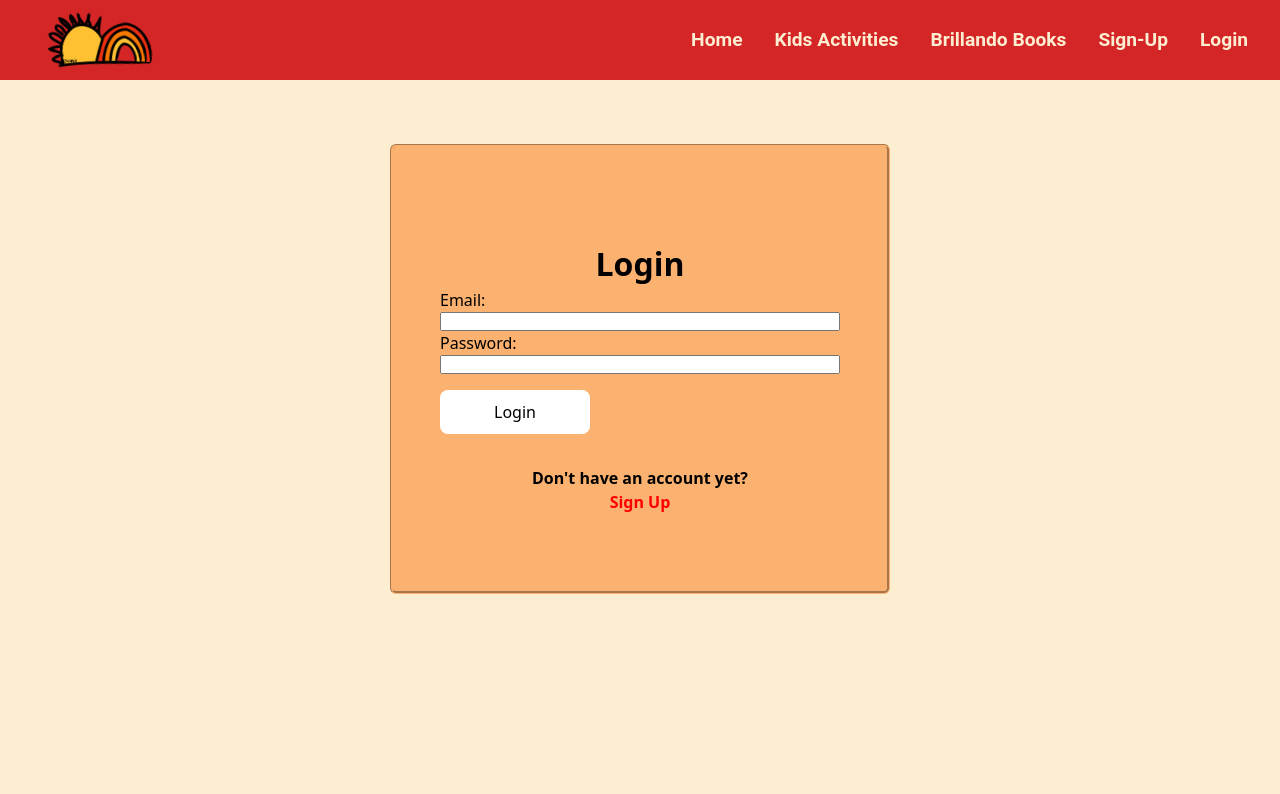
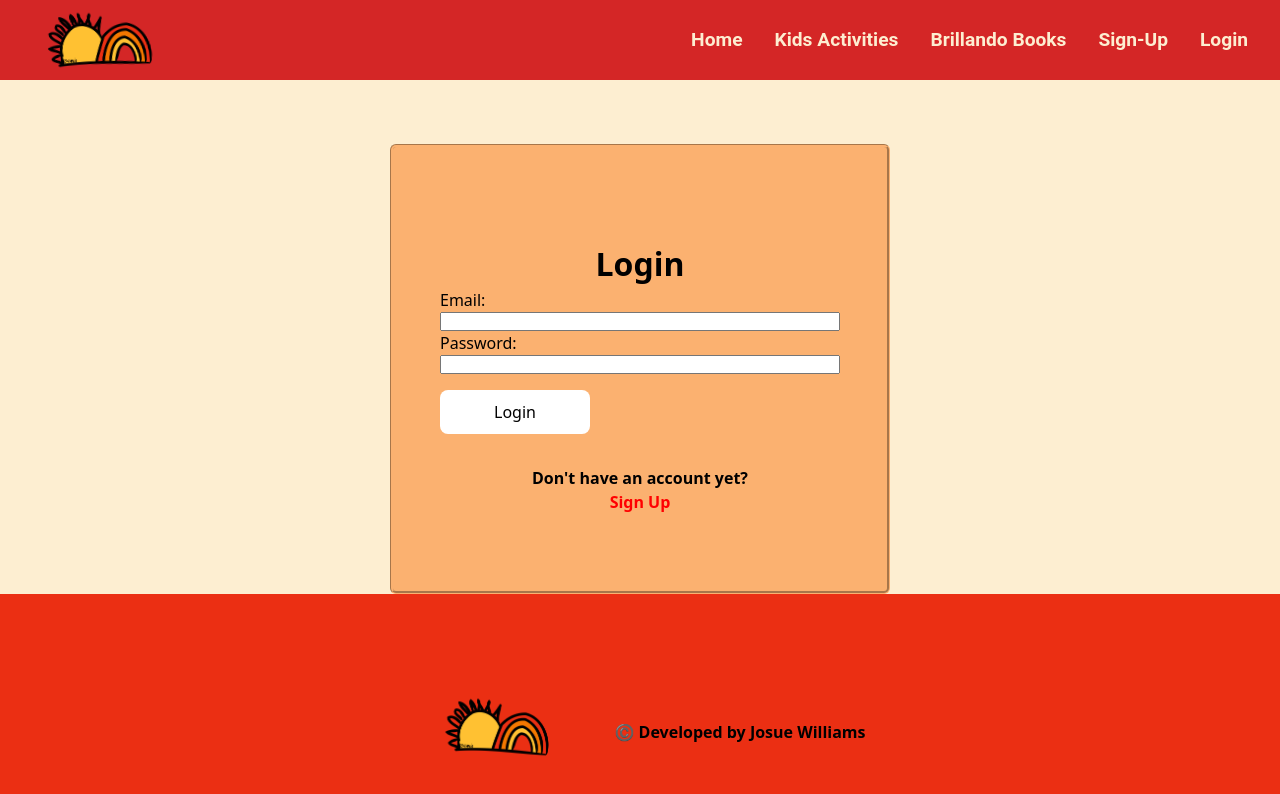
Before and after one commit to JosueW913/BrillandoClient, a React (Vite) app: page /login in a window 1280 px wide. Shown: the top 794 px of the page. Built offline with nearby package versions, Linux system fonts and the light colour scheme.

Commit message:
style work1

```diff
--- a/package.json
+++ b/package.json
@@ -11,7 +11,9 @@
   },
   "dependencies": {
     "axios": "^1.4.0",
+    "bootstrap": "^5.3.1",
     "react": "^18.2.0",
+    "react-bootstrap": "^2.8.0",
     "react-dom": "^18.2.0",
     "react-icons": "^4.10.1",
     "react-router-dom": "^6.14.2"
--- a/src/App.jsx
+++ b/src/App.jsx
@@ -14,6 +14,7 @@ import BookDetails from "./pages/BookDetails";
 import AddBook from "./pages/AddBook";
 import EditBook from "./pages/EditBook";
 import Navbar from "./components/Navbar";
+import Footer from "./components/Footer";
 
 
 
@@ -33,7 +34,7 @@ function App() {
 
   return (
     <div className="App">
-
+      <div className="main-content">
       <Navbar />
 
       <Routes>
@@ -63,6 +64,11 @@ function App() {
         </Route>
 
       </Routes>
+      </div>
+
+      <footer className="foot" >
+      <Footer />
+      </footer>
 
     </div>
   );
--- /dev/null
+++ b/src/components/Footer.jsx
@@ -0,0 +1,24 @@
+import { Link } from "react-router-dom";
+import { useContext, useState } from "react";
+import { AuthContext } from "../context/auth.context";
+import logo from "../images/logo.png"
+import { Container} from "react-bootstrap"
+
+const Footer = () => {
+  return (
+    <div className="footer">
+        <div className="top">
+            <div>
+                <img className='footer-logo' src={logo} alt="logo" />
+            </div>
+            <div>
+            <Container fluid >
+			©️ Developed by <a style={{color: "black"}} href="https://github.com/JosueW913">Josue Williams</a>
+		    </Container>
+            </div>
+        </div>
+    </div>
+  )
+}
+
+export default Footer
--- a/src/index.css
+++ b/src/index.css
@@ -4,6 +4,15 @@
   padding: 0;
 }
 
+/* .app {
+  display: flex;
+  flex-flow: column nowrap;
+  min-height: 100vh;
+}
+
+.main {
+  flex: 1;
+} */
 
 
 :root {
@@ -54,6 +63,7 @@ body {
   font-family: 'Roboto', sans-serif;
   align-items: center;
   line-height: 3;
+  z-index: 998;
 }
 
 .nav-item {
@@ -66,6 +76,8 @@ body {
   display: none;
   z-index: 999;
 }
+
+
 
 
 a:hover {
@@ -122,6 +134,7 @@ width: 97vw;
   width: 800px;
   margin: -200px 0 -150px;
   transform: rotate(-5deg);
+
 }
 
 .col1 h1 {
@@ -220,6 +233,36 @@ nav > button {
   border-radius: 4px;
 }
 
+.sign-up {
+  min-height: calc(83vh - 275px);
+}
+
+.foot {
+  position:relative;
+  width: 100%;
+  left: 0;
+  bottom: 0;
+}
+
+.footer {
+  padding: 4rem 6rem;
+  background-color: var(--secondary);
+  font-weight: bold;
+  /* position: relative; */
+  left: 0;
+  bottom: 0;
+}
+
+.top {
+  display: flex;
+  align-items: center;
+  justify-content: center;
+}
+
+.footer img {
+  width: 200px;
+}
+
 @media screen and (max-width:940px) {
   .nav-menu {
     position: fixed;
@@ -233,6 +276,7 @@ nav > button {
     text-align: center;
     transition: 0.4s;
     color: var(--primary);
+    z-index: 998;
   }
 
   .nav-menu.active {
@@ -265,6 +309,7 @@ nav > button {
   .col1 img {
     padding-top: 3rem;
     margin-left: -2rem;
+    z-index: 0;
   }
 
   .home {
--- a/src/pages/LoginPage.jsx
+++ b/src/pages/LoginPage.jsx
@@ -41,7 +41,7 @@ function LoginPage() {
 
   return (
 
-    <div className="SignupPage">
+    <div className="SignupPage sign-up">
       <div className="form-layout">
         <div className="form-container">
       <h1>Login</h1>
--- a/src/pages/SignupPage.jsx
+++ b/src/pages/SignupPage.jsx
@@ -47,7 +47,7 @@ function SignupPage() {
 
 
   return (
-    <div className="forms">
+    <div className="forms sign-up">
       <div className="form-layout">
         <div className="form-container">
           <h1>Sign Up</h1>
```
Also changed, not shown: 1 other file (tests, documents, lock files or other folders).
